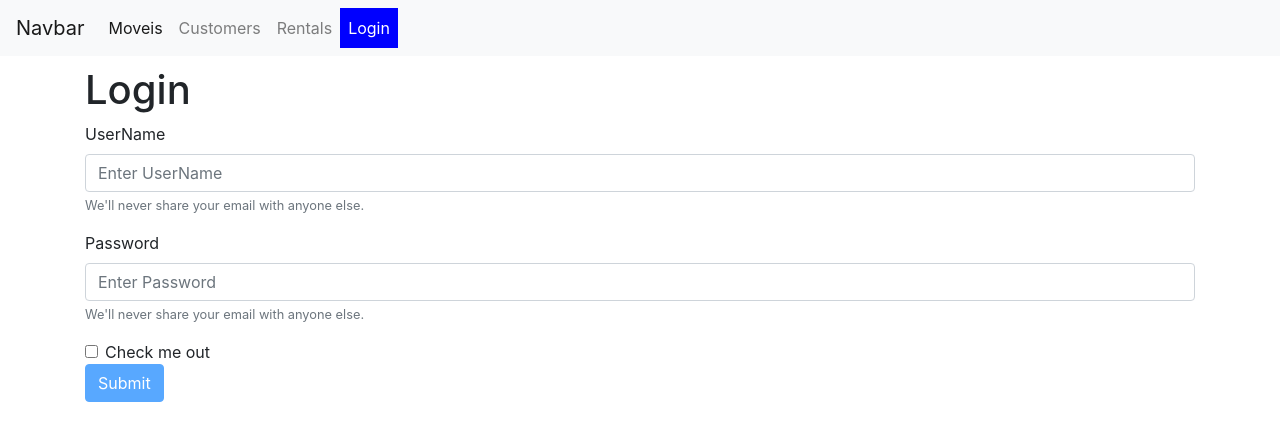
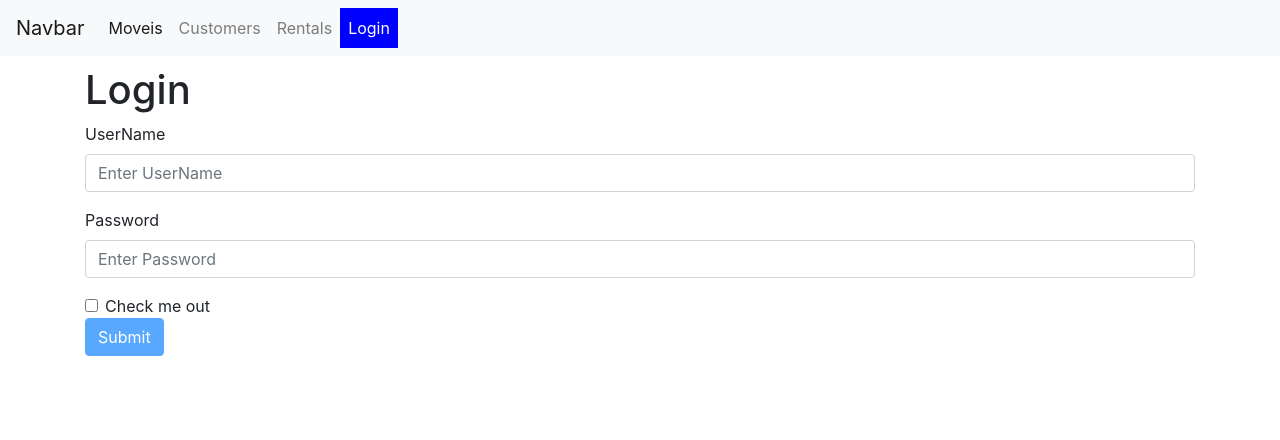
Before and after one commit to hoseindig/react-grid, a React (Create React App) app: page /Login in a window 1280 px wide. Shown: the top 440 px of the page. Built offline with nearby package versions, Linux system fonts and the light colour scheme.

Commit message:
set type input

```diff
--- a/src/components/input.jsx
+++ b/src/components/input.jsx
@@ -1,5 +1,8 @@
 import React from "react";
-const Input = ({ name, label, value, onChange, type }) => {
+function info(type) {
+  if (type === "email") return "We'll never share your email with anyone else.";
+}
+const Input = ({ name, label, value, onChange, type,error }) => {
   if (!type) type = "text";
   return (
     <div className="form-group">
@@ -14,8 +17,10 @@ const Input = ({ name, label, value, onChange, type }) => {
         aria-describedby="emailHelp"
         placeholder={"Enter " + label}
       />
+      {error && <div className="alert alert-danger">{error}</div>}
       <small id="emailHelp" className="form-text text-muted">
-        We'll never share your email with anyone else.
+        {info(type)}
+        {/* We'll never share your email with anyone else. */}
       </small>
     </div>
   );
```
